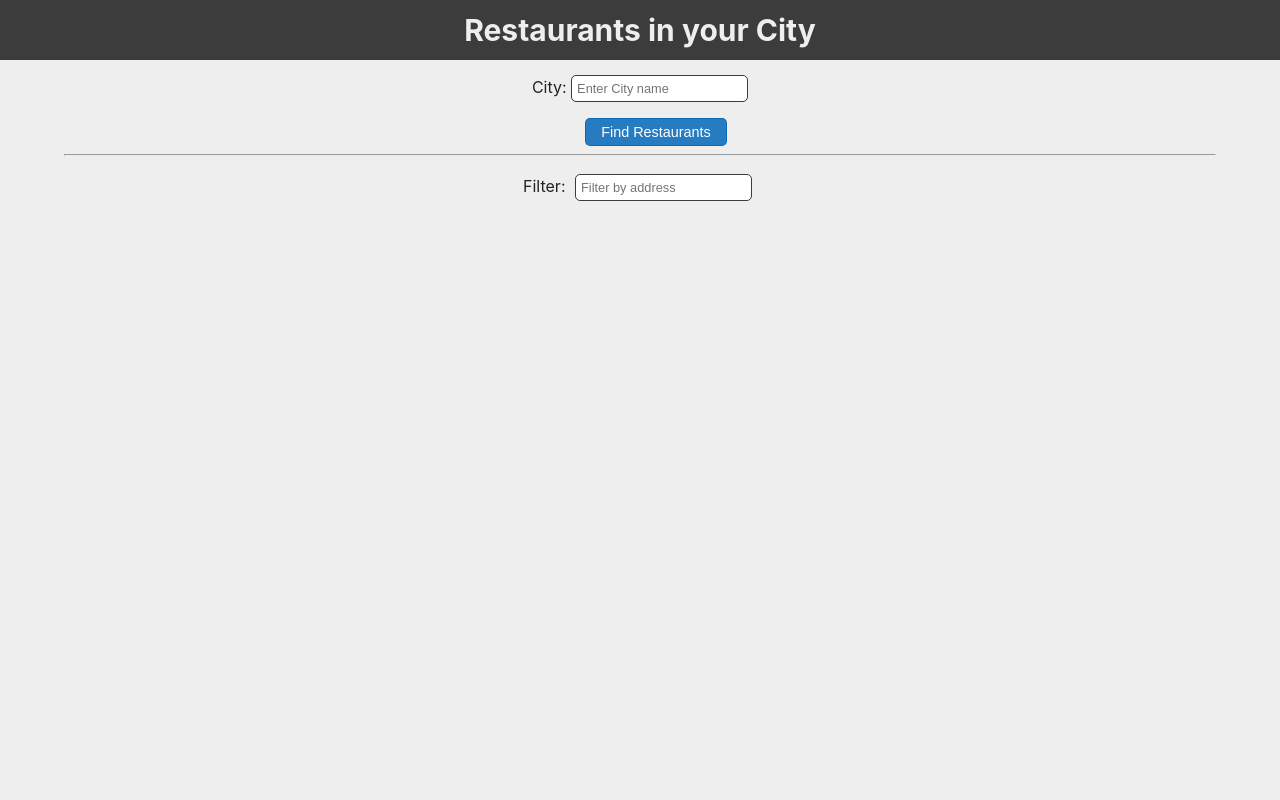
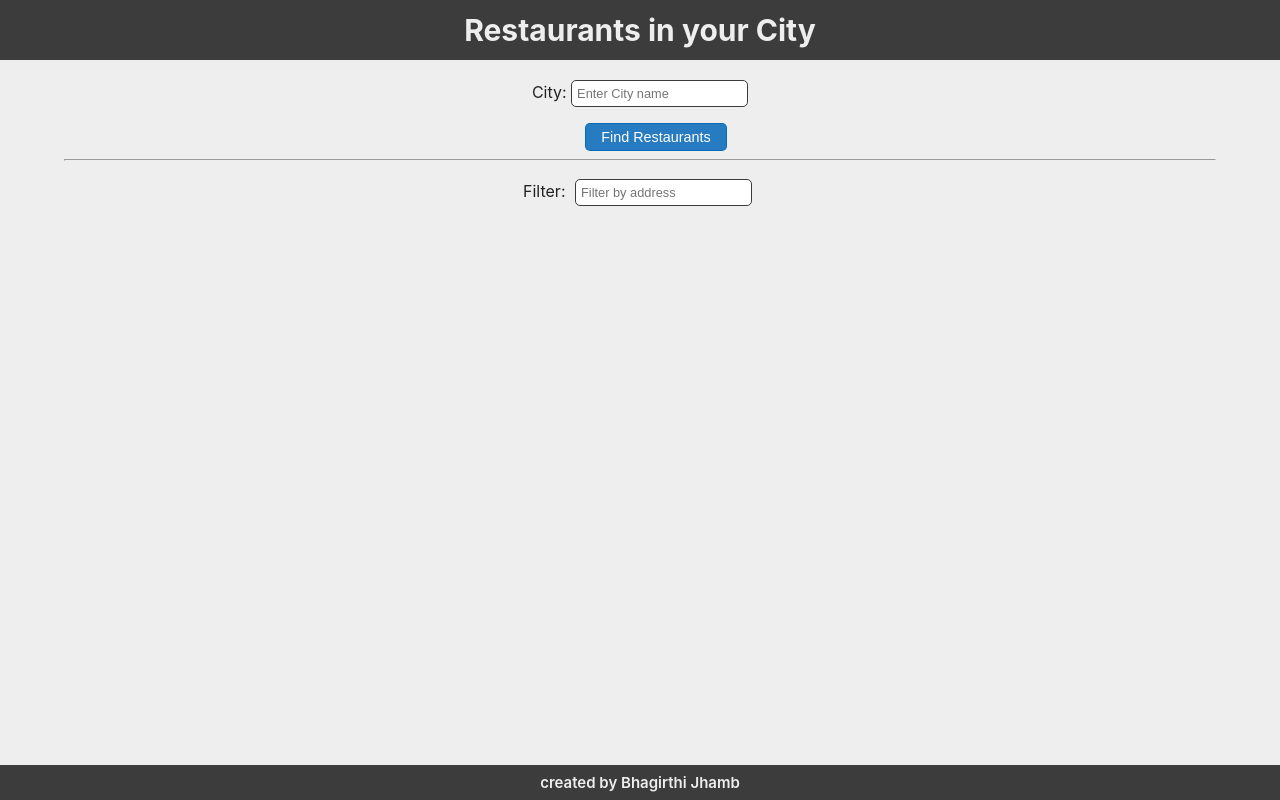
Before and after one commit to bhagirthijhamb/opentable-app, a React (Create React App) app: page / in a window 1280 px wide. Built offline with nearby package versions, Linux system fonts and the light colour scheme.

Commit message:
added Footer to th App

```diff
--- a/src/App.js
+++ b/src/App.js
@@ -6,6 +6,7 @@ import { Provider } from 'react-redux';
 import Header from './components/header/Header'
 import CityForm from './components/cityForm/CityForm';
 import Restaurants from './components/restaurants/Restaurants';
+import Footer from './components/footer/Footer';
 import store from './store/store';
 
 function App() {
@@ -17,6 +18,7 @@ function App() {
           <CityForm />
           <Restaurants />
         </main>
+        <Footer />
       </div>
     </Provider>
   );
--- /dev/null
+++ b/src/components/footer/Footer.js
@@ -0,0 +1,13 @@
+import React, { Component } from 'react';
+
+class Footer extends Component {
+    render() {
+        return (
+          <footer>
+            <h2 data-testid="footer">created by Bhagirthi Jhamb</h2>
+          </footer>
+        );
+    }
+}
+
+export default Footer;
--- a/src/index.css
+++ b/src/index.css
@@ -35,6 +35,10 @@ header {
   align-content: center;
   padding: 15px;
   background-color: #3c3c3c;
+  width: 100%;
+  position: fixed;
+  top: 0;
+  z-index: 10;
 }
 
 header h1 {
@@ -52,6 +56,7 @@ header h1 {
     margin: 0 auto;
     justify-content: center;
     align-items: center;
+    padding-top: 80px;
  }
 
 /* City Form */
@@ -109,7 +114,8 @@ input:hover {
 
 .restaurantDetails:hover{
   transform: scale(1.02);
-  box-shadow: 0px, 0px, 13px, rgba(0, 0, 0, 0.4);
+  /* box-shadow: 0px, 0px, 13px, rgba(0, 0, 0, 0.4); */
+  box-shadow: 4px 10px 12px 1px rgba(0,0,0,0.51);
   border: 1px solid rgb(196, 194, 194);
 }
 
@@ -127,3 +133,21 @@ input:hover {
   font-size: .9rem;
   font-weight: 600;
 }
+
+/* Footer */
+footer {
+  display: flex;
+  justify-content: center;
+  align-content: center;
+  padding: 10px;
+  background-color: #3c3c3c;
+  width: 100%;
+  position: fixed;
+  bottom: 0;
+}
+
+footer h2 {
+   color: #EEE;
+   font-size: 15px;
+   font-weight: 600;
+ }
```
